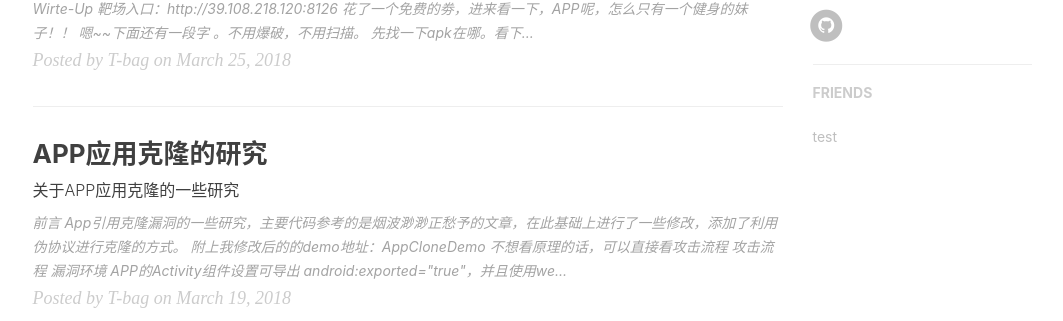
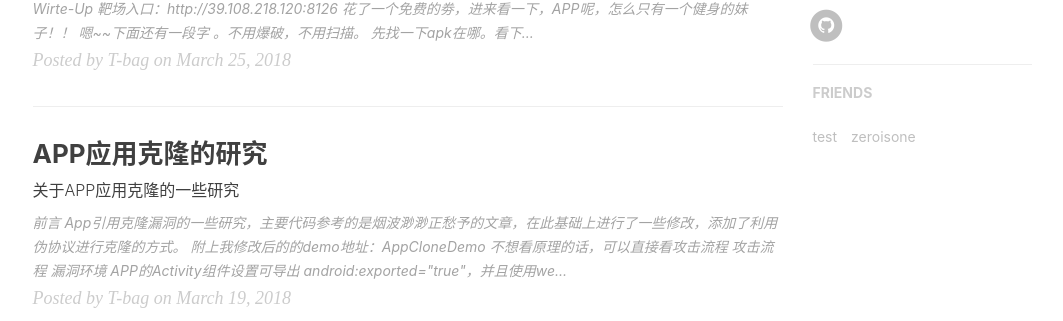
Before and after one commit to Trex-tbag/Trex-tbag.github.io, a Jekyll site: the page built from index.html, in a window 1280 px wide. Shown: the part 864-1185 px from the top of the page, without its empty margins (135-1198 px from the left). Built offline with Jekyll 4.4.1, drawn with Linux system fonts in a browser that asks for light colours; nearby versions of some CDN libraries; the list of posts is cut into pages by our own code; comment, search, counter and statistics services are not loaded.

Commit message:
update commit

```diff
--- a/_config.yml
+++ b/_config.yml
@@ -92,5 +92,12 @@ friends: [
     # },{
         title: "test",
         href: "http://baidu.com/"
+    },
+    {
+    #     title: "Su",
+    #     href: "http://su.gallery/"
+    # },{
+        title: "zeroisone",
+        href: "https://zeroisone.cc/"
     }
 ]
```
